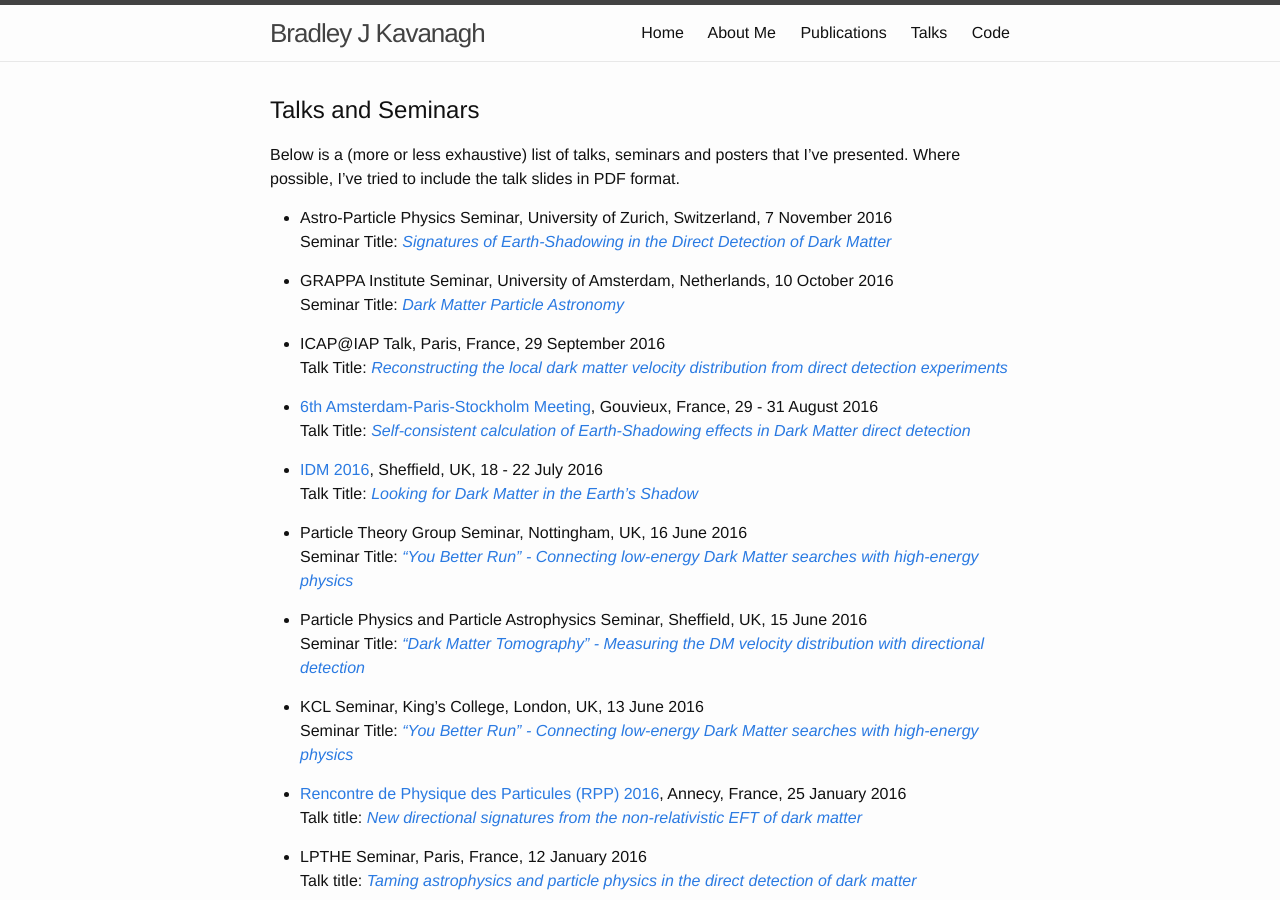
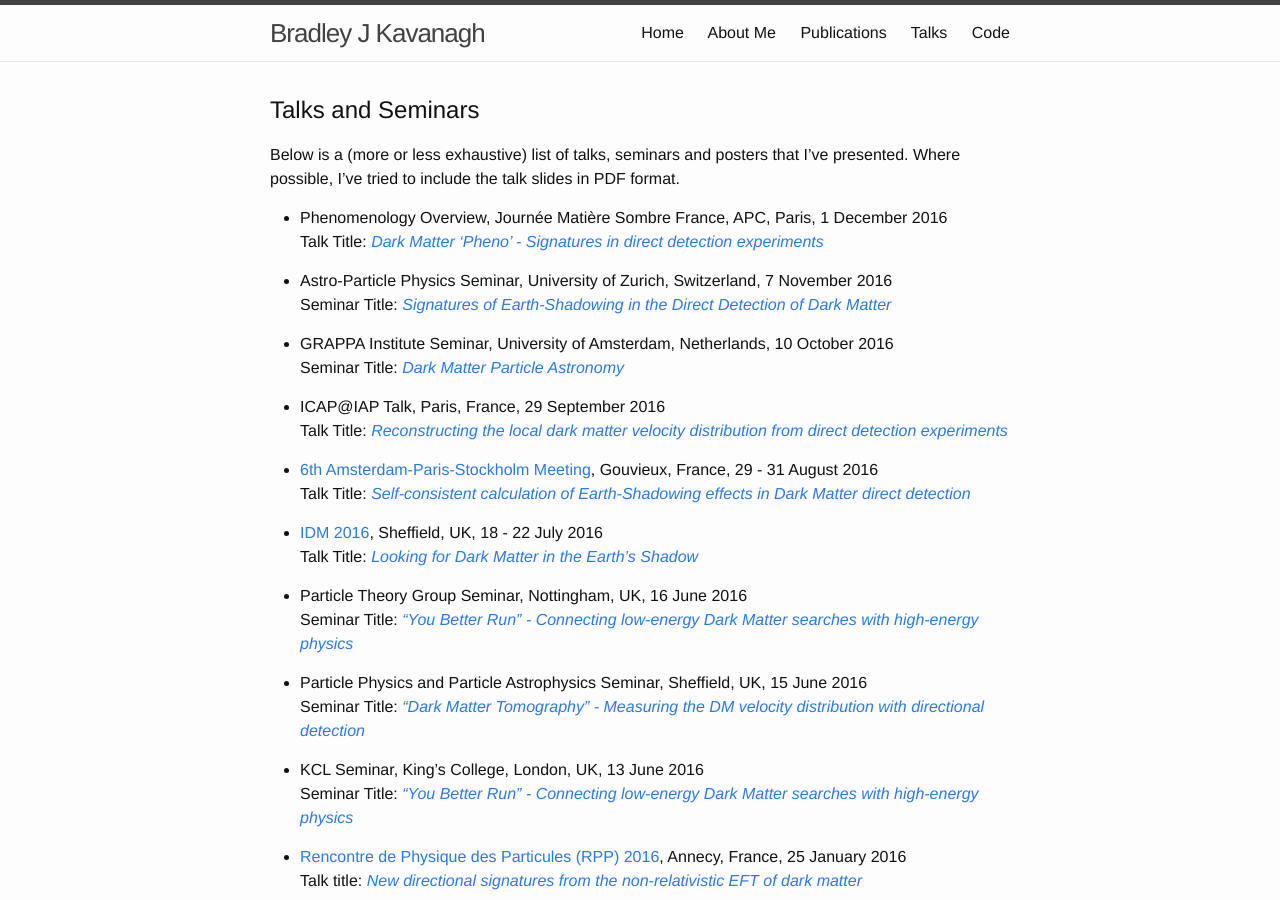
Before and after one commit to bradkav/bradkav.github.io, a Jekyll site: the page built from talks.md, in a window 1280 px wide and 900 px high. Built offline with Jekyll 4.4.1, drawn with Linux system fonts in a browser that asks for light colours.

Commit message:
Added JMS talk

```diff
--- a/talks.md
+++ b/talks.md
@@ -8,6 +8,9 @@ weight: 4
 ## Talks and Seminars
 
 Below is a (more or less exhaustive) list of talks, seminars and posters that I've presented. Where possible, I've tried to include the talk slides in PDF format.
+
+- Phenomenology Overview, Journée Matière Sombre France, APC, Paris, 1 December 2016
+Talk Title: [*Dark Matter 'Pheno' - Signatures in direct detection experiments*](/assets/slides/JMS-Kavanagh-v2.pdf)
 
 - Astro-Particle Physics Seminar, University of Zurich, Switzerland, 7 November 2016
 Seminar Title: [*Signatures of Earth-Shadowing in the Direct Detection of Dark Matter*](/assets/slides/KAVANAGH-Zurich2016.pdf)
```
Also changed, not shown: 1 other file.
